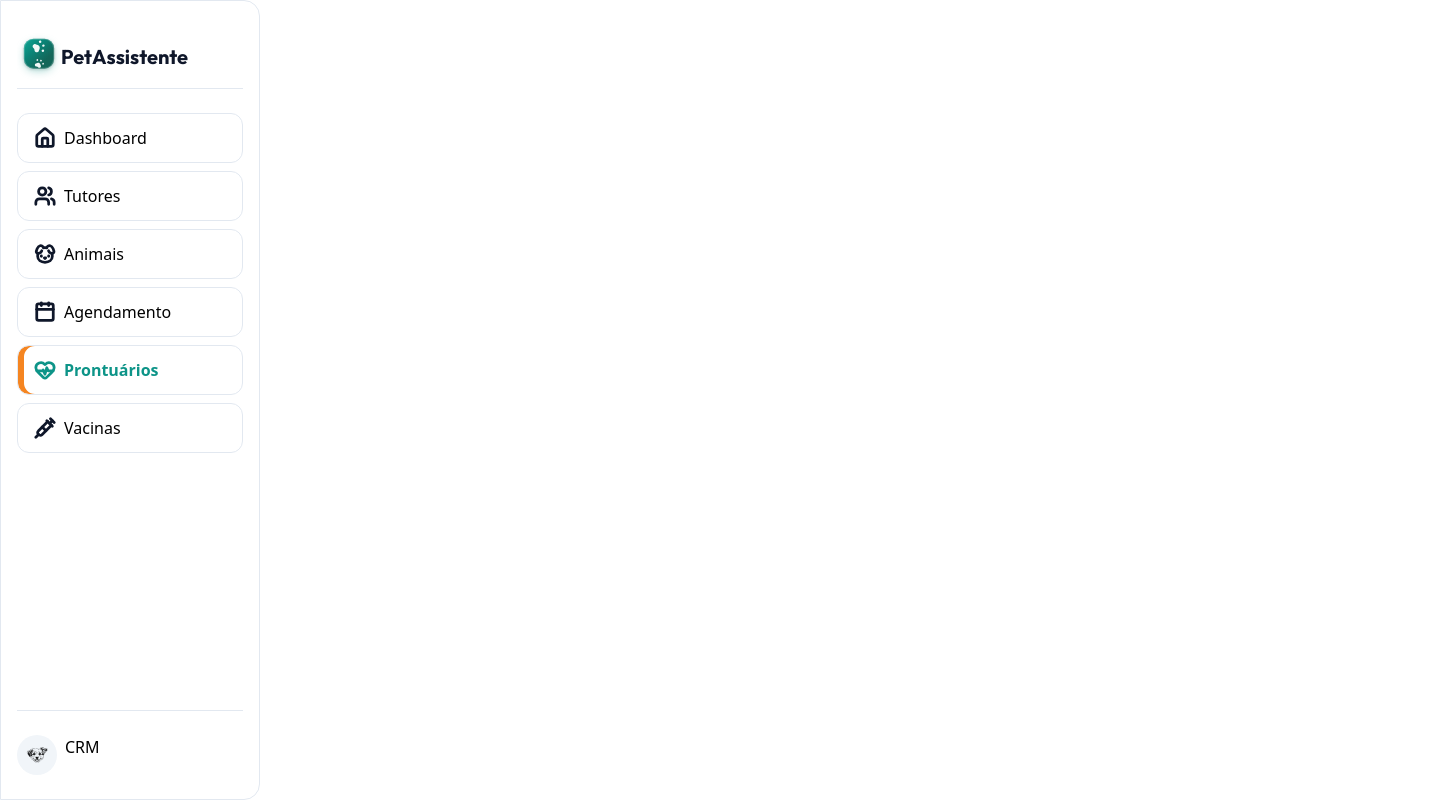
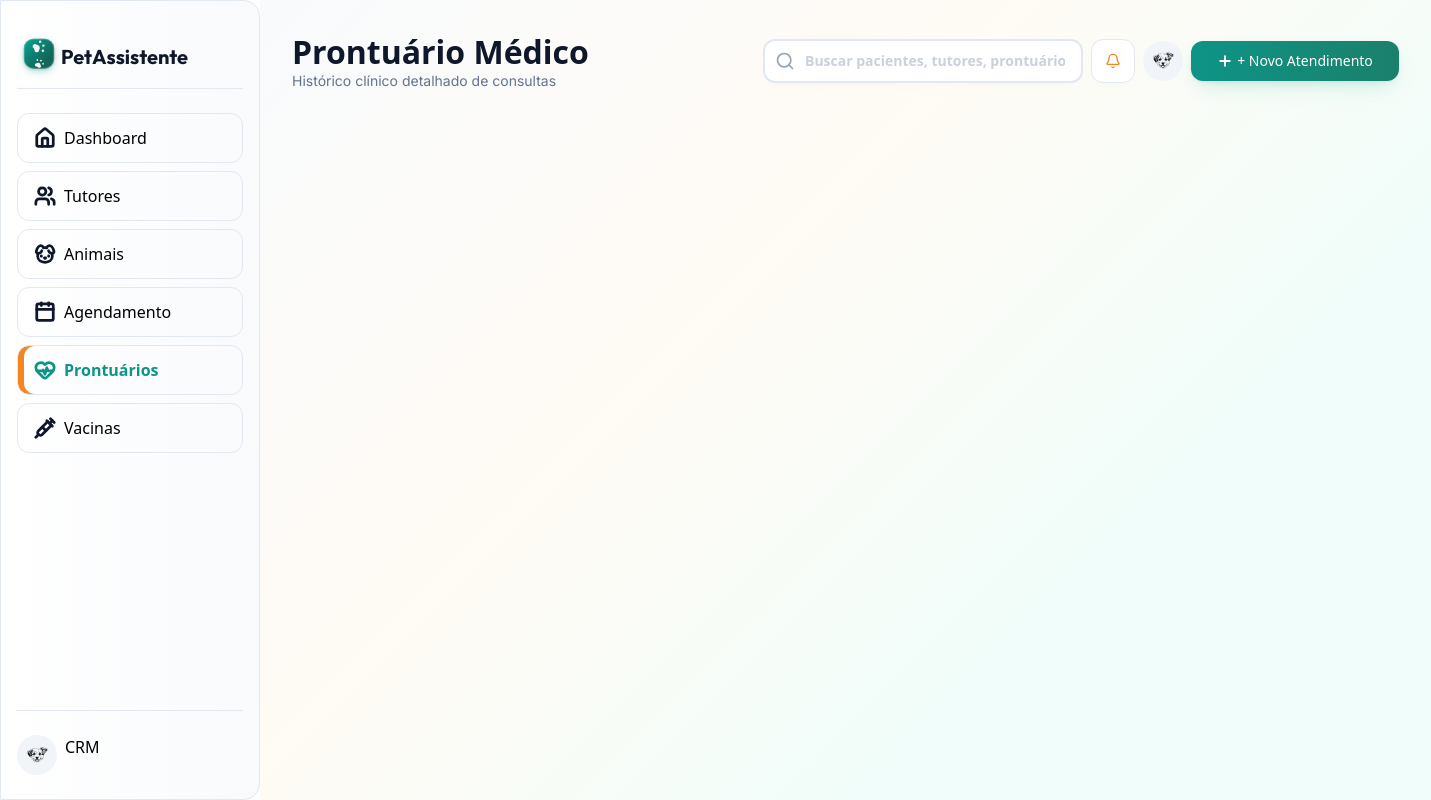
Before and after one commit to projeto-gestao-veterinaria/sistema-veterinario, a Next.js app in the folder frontend/: page /prontuarios in a window 1280 px wide. Shown: the whole page, 1431 px wide, since content can reach past the window. Built offline with nearby package versions, Linux system fonts and the light colour scheme; no server answers.

Commit message:
feat(dashboard): monta layout da dashboard com header, busca e botão de ação

```diff
--- a/frontend/app/(dashboard)/layout.tsx
+++ b/frontend/app/(dashboard)/layout.tsx
@@ -1,4 +1,6 @@
 import { auth } from "@/auth";
+import Header from "@/components/dashboard/Header";
+
 import Sidebar from "@/components/sidebar/sidebar";
 
 export default async function DashboardLayout({
@@ -9,10 +11,18 @@ export default async function DashboardLayout({
   const session = await auth();
 
   return (
-    <>
-      <Sidebar name={session?.user?.name} image={undefined} />
+    <div className="flex min-h-screen ">
+      <Sidebar name={session?.user?.name} />
 
-      <main>{children}</main>
-    </>
+      <div
+        className="flex min-h-screen ml-65 flex-1 flex-col bg-[linear-gradient(135deg,#F8FAFC_0%,#FFFBF5_39.29%,#F0FDFA_71.43%)] p-8
+gap-6"
+      >
+        <main className="flex-1">
+          <Header name={session?.user?.name} />
+          {children}
+        </main>
+      </div>
+    </div>
   );
 }
--- /dev/null
+++ b/frontend/components/buttons/DashboardButton.tsx
@@ -0,0 +1,57 @@
+"use client";
+
+import Link from "next/link";
+import { Plus } from "lucide-react";
+import { usePathname } from "next/navigation";
+
+const ButtonContent = {
+  "/dashboard": {
+    title: "Novo Atendimento",
+    link: "/atendimento/novo",
+  },
+
+  "/tutores": {
+    title: "+ Adicionar Tutor",
+    link: "/tutores/novo",
+  },
+
+  "/animais": {
+    title: "+ Novo Animal",
+    link: "/animais/novo",
+  },
+
+  "/agendamento": {
+    title: "+ Agendar Horário",
+    link: "/agendamento/novo",
+  },
+
+  "/prontuarios": {
+    title: "+ Novo Atendimento",
+    link: "/prontuarios/novo",
+  },
+
+  "/vacinas": {
+    title: "+ Nova Vacina",
+    link: "/vacinas/novo",
+  },
+};
+
+export default function DashboardButton() {
+  const pathname = usePathname();
+
+  const content = ButtonContent[pathname as keyof typeof ButtonContent];
+
+  if (!content) return null;
+
+  return (
+    <Link
+      href={content.link}
+      className="flex h-10 w-52 flex-none items-center justify-center gap-1 whitespace-nowrap rounded-xl bg-linear-to-r from-[#0D9487] to-[#1A806B] px-5 text-small shadow-[0px_2px_6px_-2px_rgba(13,148,135,0.14902),0px_10px_24px_-8px_rgba(13,148,135,0.2)]"
+    >
+      <Plus size={16} className="shrink-0 text-white" strokeWidth={3} />
+      <span className="font-medium text-small leading-none text-white">
+        {content.title}
+      </span>
+    </Link>
+  );
+}
--- /dev/null
+++ b/frontend/components/dashboard/Header.tsx
@@ -0,0 +1,90 @@
+"use client";
+
+import { Bell } from "lucide-react";
+import { usePathname } from "next/navigation";
+
+import SearchBar from "../search/SearchBar";
+import UserAvatar from "../user/UserAvatar";
+import DashboardButton from "../buttons/DashboardButton";
+
+interface HeaderContent {
+  title: string;
+  description?: string;
+  placeholder: string;
+}
+
+interface HeaderProps {
+  name?: string | null;
+  image?: string | null;
+}
+
+const headerContent: Record<string, HeaderContent> = {
+  "/dashboard": {
+    title: "Painel Geral",
+    description: "Visão geral do seu sistema veterinário",
+    placeholder: "Buscar pacientes, tutores, prontuários...",
+  },
+
+  "/tutores": {
+    title: "Cadastro de Tutores",
+    description: "Informações dos proprietários de pets",
+    placeholder: "Buscar tutores, CPF, e-mail...",
+  },
+
+  "/animais": {
+    title: "Cadastro de Animais",
+    description: "Pacientes, tutores e histórico clínico",
+    placeholder: "Buscar pacientes, tutores, prontuários...",
+  },
+
+  "/agendamento": {
+    title: "Agendamento de Consultas",
+    description: "Horários e atendimentos semanais",
+    placeholder: "Buscar pacientes, tutores, prontuários...",
+  },
+
+  "/prontuarios": {
+    title: "Prontuário Médico",
+    description: "Histórico clínico detalhado de consultas",
+    placeholder: "Buscar pacientes, tutores, prontuários...",
+  },
+
+  "/vacinas": {
+    title: "Controle de Vacinas",
+    description:
+      "Imunização, doses aplicadas e agendamentos preventivos do paciente",
+    placeholder: "Buscar vacinas, pacientes...",
+  },
+};
+
+export default function Header({ name, image }: HeaderProps) {
+  const pathname = usePathname();
+
+  const { title, description, placeholder } = headerContent[pathname] ?? {
+    title: "",
+    description: "",
+  };
+
+  return (
+    <div className="flex justify-between">
+      <div>
+        <h1 className="font-extrabold text-h1 leading-10 text-dark-navy">
+          {title}
+        </h1>
+        {description && (
+          <p className="w-117.75 h-4.25 font-inter font-normal text-small leading-4.25 text-light-gray">
+            {description}
+          </p>
+        )}
+      </div>
+      <div className="flex shrink-0 items-center justify-center gap-2 ">
+        <SearchBar placeholder={placeholder} />
+        <div className="flex h-11 w-11 shrink-0 flex-col items-center justify-center rounded-xl border border-border bg-white shadow-[0px_6px_16px_-8px_rgba(0,0,0,0.0313726)]">
+          <Bell size={16} className=" text-orange font-bold" />
+        </div>
+        <UserAvatar name={name} image={image} />
+        <DashboardButton />
+      </div>
+    </div>
+  );
+}
--- a/frontend/components/sidebar/sidebar.tsx
+++ b/frontend/components/sidebar/sidebar.tsx
@@ -4,6 +4,8 @@ import { Calendar, Dog, HeartPulse, House, Syringe, Users } from "lucide-react";
 import Image from "next/image";
 import Link from "next/link";
 import { usePathname } from "next/navigation";
+
+import UserAvatar from "../user/UserAvatar";
 
 const items = [
   { label: "Dashboard", route: "/dashboard", icon: House },
@@ -16,14 +18,14 @@ const items = [
 
 interface SidebarProps {
   name: string | null | undefined;
-  image: string | null | undefined;
+  image?: string | null;
 }
 
 export default function Sidebar({ name, image }: SidebarProps) {
   const pathname = usePathname();
 
   return (
-    <nav className="fixed flex flex-col py-6 px-4 w-65 h-full rounded-r-2xl border border-border">
+    <nav className="fixed bg-linear-to-r from-white to-page flex flex-col py-6 px-4 w-65 h-full rounded-r-2xl border border-border">
       <div className="flex items-center border-b border-border h-16 mb-6">
         <Image
           alt="logo"
@@ -68,15 +70,7 @@ export default function Sidebar({ name, image }: SidebarProps) {
       </div>
 
       <div className="mt-auto flex gap-2 border-t pt-6 border-border">
-        <div className="w-10 h-10 rounded-full border-border flex justify-center items-center bg-surface">
-          <Image
-            src={image ?? "/assets/user.svg"}
-            alt="Foto do usuário"
-            width={34}
-            height={34}
-            className=""
-          />
-        </div>
+        <UserAvatar name={name} image={image} />
         <div>
           <h2>{name}</h2>
           <p>CRM</p>
--- /dev/null
+++ b/frontend/components/user/UserAvatar.tsx
@@ -0,0 +1,20 @@
+import Image from "next/image";
+
+interface UserAvatarProps {
+  name?: string | null;
+  image?: string | null;
+}
+
+export default function UserAvatar({ name, image }: UserAvatarProps) {
+  return (
+    <div className="flex h-10 w-10 shrink-0 items-center justify-center rounded-full bg-surface">
+      <Image
+        src={image ?? "/assets/user.svg"}
+        alt={`Foto do usuário ${name ?? ""}`.trim()}
+        width={34}
+        height={34}
+        className="rounded-full object-cover"
+      />
+    </div>
+  );
+}
```
